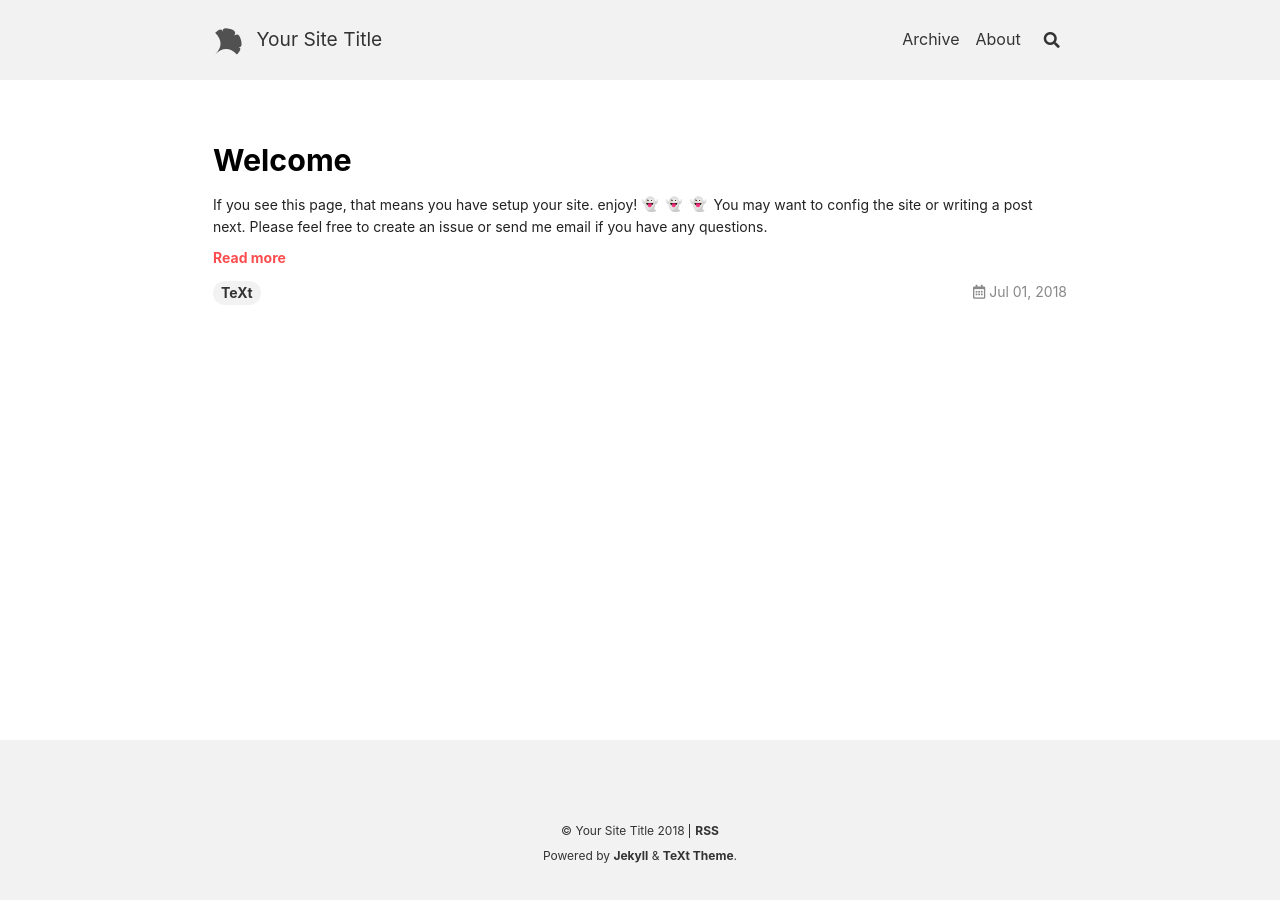
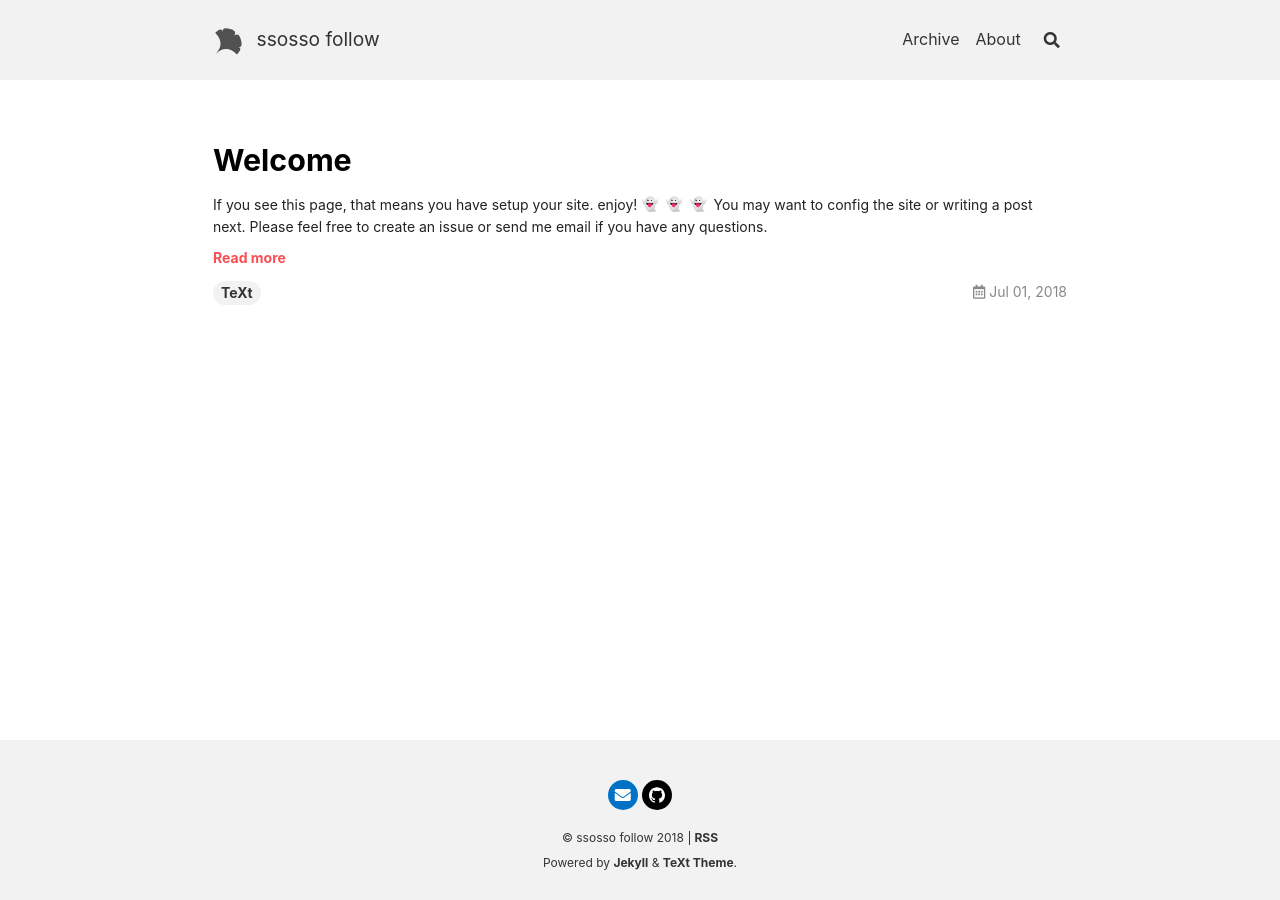
Before and after one commit to ssosso/test, a Jekyll site: the page built from index.html, in a window 1280 px wide. Built offline with Jekyll 4.4.1, drawn with Linux system fonts in a browser that asks for light colours; nearby versions of some CDN libraries; emoji names are drawn with the system emoji font; the list of posts is cut into pages by our own code.

Commit message:
modify config

```diff
--- a/_config.yml
+++ b/_config.yml
@@ -17,10 +17,10 @@
 ## => Site Settings
 ##############################
 text_skin: default # "default" (default), "dark", "forest", "ocean", "chocolate", "orange"
-highlight_theme: default # "default" (default), "tomorrow", "tomorrow-night", "tomorrow-night-eighties", "tomorrow-night-blue", "tomorrow-night-bright"
+highlight_theme: tomorrow-night # "default" (default), "tomorrow", "tomorrow-night", "tomorrow-night-eighties", "tomorrow-night-blue", "tomorrow-night-bright"
 url     : # the base hostname & protocol for your site e.g. https://www.someone.com
 baseurl : # does not include hostname
-title   : Your Site Title
+title   : ssosso follow
 description: > # this means to ignore newlines until "Language & timezone"
   Your Site Description
 
@@ -35,18 +35,18 @@ timezone: # see https://en.wikipedia.org/wiki/List_of_tz_database_time_zones for
 ##############################
 author:
   type      : # "person" (default), "organization"
-  name      : Your Name
+  name      : ssosso
   url       :
   avatar    : # path or url of avatar image
-  bio       : I am an amazing person.
-  email     :
+  bio       :
+  email     : ssossohow@gmail.com
   facebook  : # "user_name" the last part of your profile url, e.g. https://www.facebook.com/user_name
   twitter   : # "user_name" the last part of your profile url, e.g. https://twitter.com/user_name
   googleplus: # "user_id"   the last part of your profile url, e.g. https://plus.google.com/u/0/user_id
   weibo     : # "user_id"   the last part of your profile url, e.g. https://www.weibo.com/user_id/profile?...
   douban    : # "user_name" the last part of your profile url, e.g. https://www.douban.com/people/user_name/
   linkedin  : # "user_name" the last part of your profile url, e.g. https://www.linkedin.com/in/user_name/
-  github    : # "user_name" the last part of your profile url, e.g. https://github.com/user_name
+  github    : ssosso# "user_name" the last part of your profile url, e.g. https://github.com/user_name
   npm       : # "user_name" the last part of your profile url, e.g. https://www.npmjs.com/~user_name
   telegram  : # "user_name" the last part of your profile url, e.g. https://t.me/user_name
 
@@ -72,7 +72,7 @@ paths:
 excerpt_separator: <!--more-->
 
 ## license
-license: CC-BY-NC-4.0 # "CC-BY-4.0", "CC-BY-SA-4.0", "CC-BY-NC-4.0", "CC-BY-ND-4.0"
+license: CC-BY-ND-4.0 # "CC-BY-4.0", "CC-BY-SA-4.0", "CC-BY-NC-4.0", "CC-BY-ND-4.0"
 
 ## TOC
 toc:
@@ -106,7 +106,7 @@ sources: # bootcdn (default), unpkg
 ## => Comments
 ##############################
 comments:
-  provider: false # false (default), "disqus", "gitalk", "custom"
+  provider: gitalk # false (default), "disqus", "gitalk", "custom"
 
   ## Disqus
   disqus:
@@ -115,11 +115,11 @@ comments:
   ## Gitalk
   # please refer to https://github.com/gitalk/gitalk for more info.
   gitalk:
-    clientID    : # GitHub Application Client ID
-    clientSecret: # GitHub Application Client Secret
-    repository  : # GitHub repo
-    owner       : # GitHub repo owner
-    admin: # GitHub repo owner and collaborators, only these guys can initialize GitHub issues, IT IS A LIST.
+    clientID    : 37dbfa704249ec13cbf6 # GitHub Application Client ID
+    clientSecret: 80e7af0d254cb876de7f6c19809097ab4e5abe26 # GitHub Application Client Secret
+    repository  : comments # GitHub repo
+    owner       : ssosso # GitHub repo owner
+    admin: ssosso # GitHub repo owner and collaborators, only these guys can initialize GitHub issues, IT IS A LIST.
       # - your GitHub Id
 
 
```
